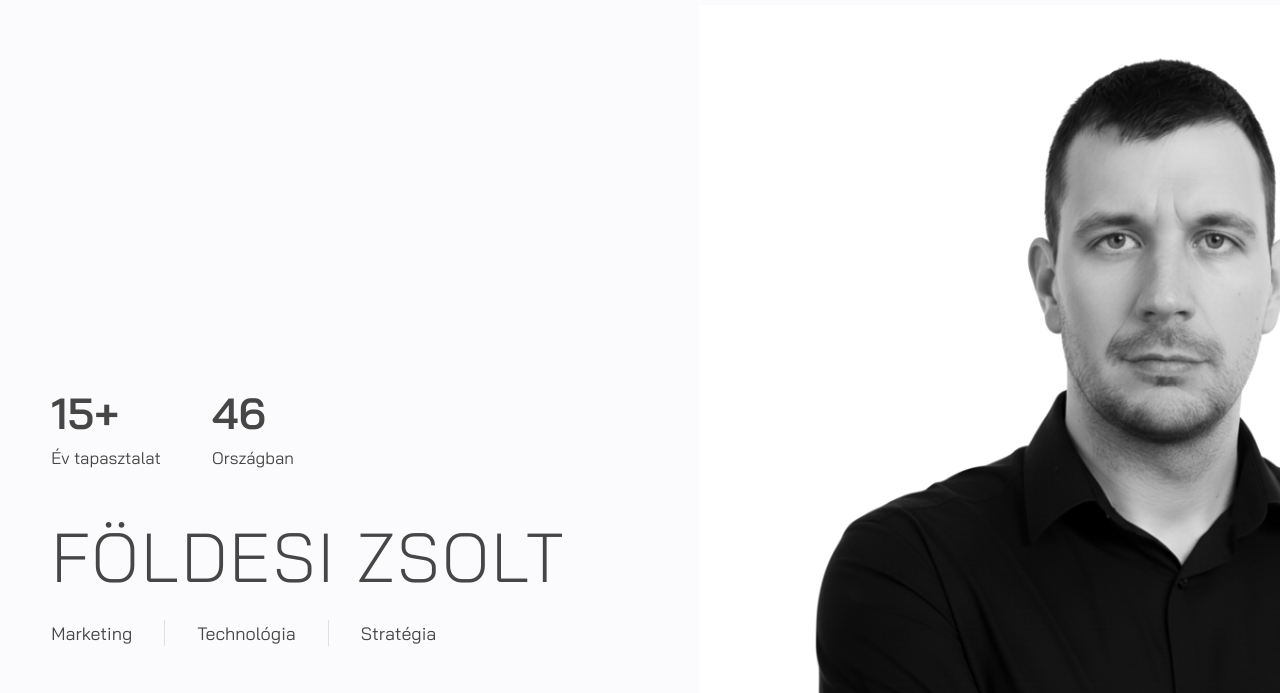
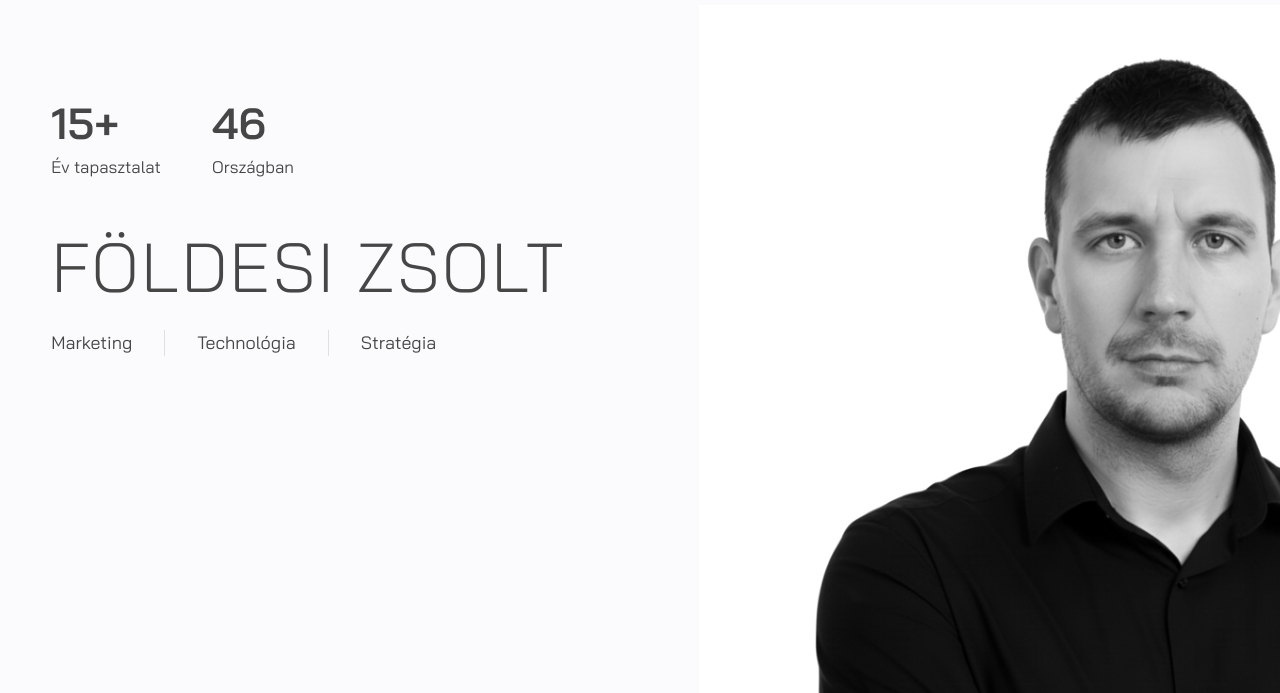
Before and after one commit to bcode73/foldesi-zsolt, a plain HTML site: page index.html in a window 1280 px wide. Shown: the part 107-800 px from the top of the page. Drawn offline with Linux system fonts and the light colour scheme.

```diff
--- a/css/style.css
+++ b/css/style.css
@@ -373,10 +373,10 @@
   width: 100%;
 }
 .hero__content {
-  padding-block: clamp(2rem, 6vw, 5rem) clamp(3rem, 7vw, 5rem);
+  padding-block: clamp(2.5rem, 7vw, 6rem) clamp(3rem, 7vw, 5rem);
   display: flex;
   flex-direction: column;
-  justify-content: center;
+  justify-content: flex-start;
 }
 .hero__stats {
   display: flex;
```
